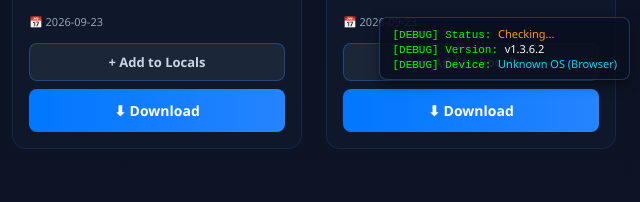
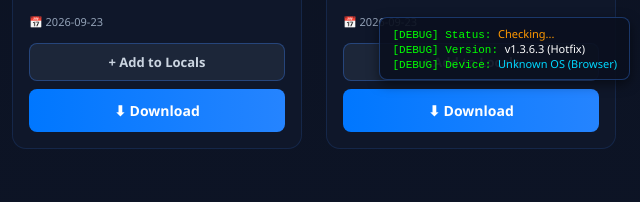
Before and after one commit to daecoderlover/Daelan-s-Downloadable-Items, a plain HTML site: page index.html in a window 1280 px wide. Shown: the part 710-912 px from the top of the page, 640-1280 px from the left. Drawn offline with Linux system fonts and the light colour scheme.

Commit message:
Update index.html

```diff
--- a/index.html
+++ b/index.html
@@ -196,7 +196,7 @@
     <!-- Floating Debug Info Panel -->
     <div id="debug-panel">
         [DEBUG] Status: <span id="debug-status" style="color: #ff9900;">Checking...</span><br>
-        [DEBUG] Version: <span id="debug-version" style="color: #fff;">v1.3.6.2</span><br>
+        [DEBUG] Version: <span id="debug-version" style="color: #fff;">v1.3.6.3 (Hotfix)</span><br>
         [DEBUG] Device: <span id="debug-device" style="color: #00d8ff;">Detecting...</span>
     </div>
 
```
